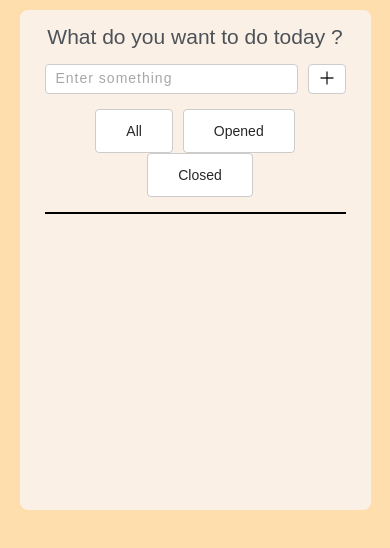
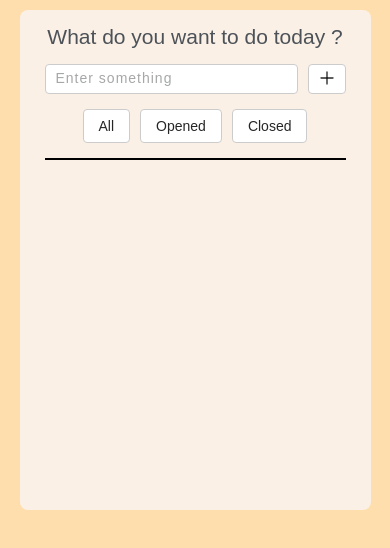
Before and after one commit to NikiDan/newTodo, a React (Create React App) app: page / in a window 390 px wide. Shown: the top 548 px of the page. Built offline with nearby package versions, Linux system fonts and the light colour scheme.

Commit message:
Filter buttons adaptation

```diff
--- a/src/Components/Filter/style.css
+++ b/src/Components/Filter/style.css
@@ -53,3 +53,15 @@
 .todo-list__btn__filter {
     margin-left: 10px;
 }
+
+@media screen and (max-width: 600px){
+    .filter-btn{
+        padding: 5px 15px;
+    }
+}
+
+@media screen and (max-width: 350px){
+    .filter-btn{
+        padding: 2px 10px;
+    }
+}
```
